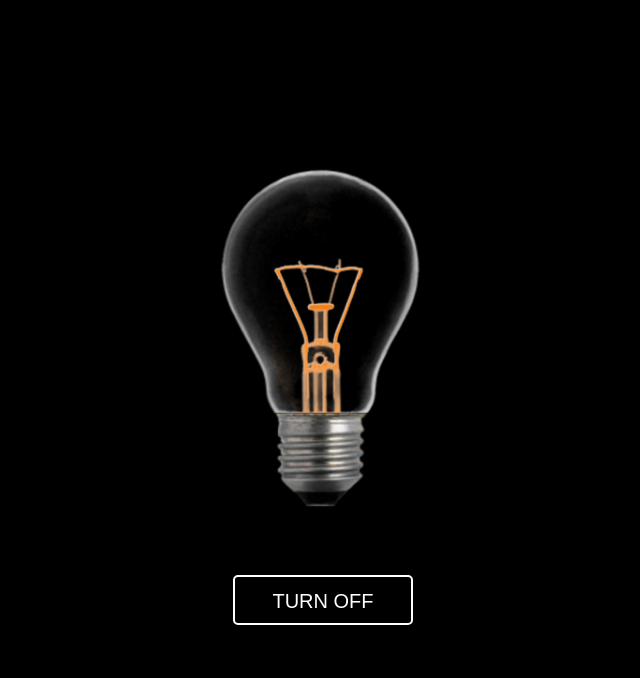
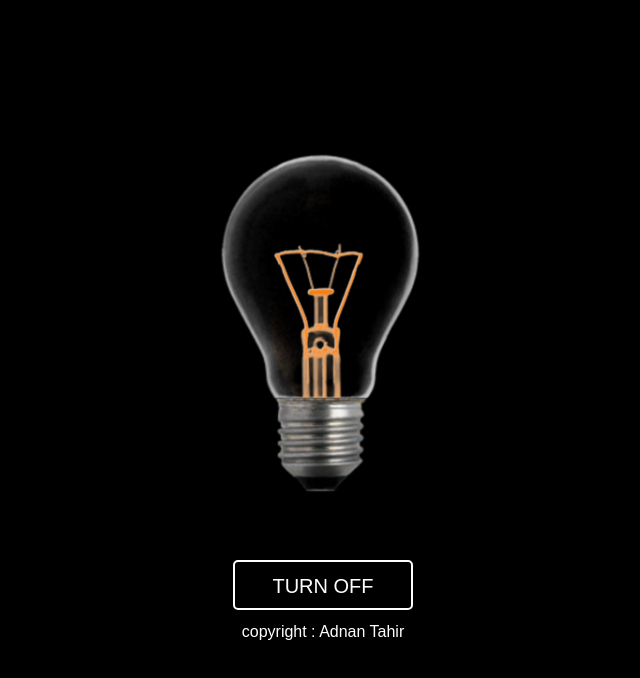
Before and after one commit to adnantabda/lightbulb, a plain HTML site: page index.html in a window 1280 px wide. Shown: the whole page, without its empty margins (317-957 px from the left). Drawn offline with Linux system fonts and the light colour scheme.

Commit message:
Delete the original folder

```diff
--- a/light_bulb/index.html
+++ b/index.html
@@ -12,5 +12,6 @@
       <img id="bulb-on" src="image\off.jpg" alt="" />
       <label for="btn"><span></span></label>
     </div>
+    <footer>copyright : Adnan Tahir</footer>
   </body>
 </html>
--- a/light_bulb/style.css
+++ b/style.css
@@ -10,6 +10,7 @@ body {
   justify-content: center;
   min-height: 100vh;
   background: #000000;
+  flex-direction: column;
 }
 .wrapper {
   position: relative;
@@ -90,3 +91,9 @@ body {
 .wrapper input {
   display: none;
 }
+
+
+footer{
+  margin-top: 13px;
+  color: white;
+}
```
Also changed, not shown: image/off.jpg (renamed from light_bulb/image/off.jpg), image/on.jpg (renamed from light_bulb/image/on.jpg).
